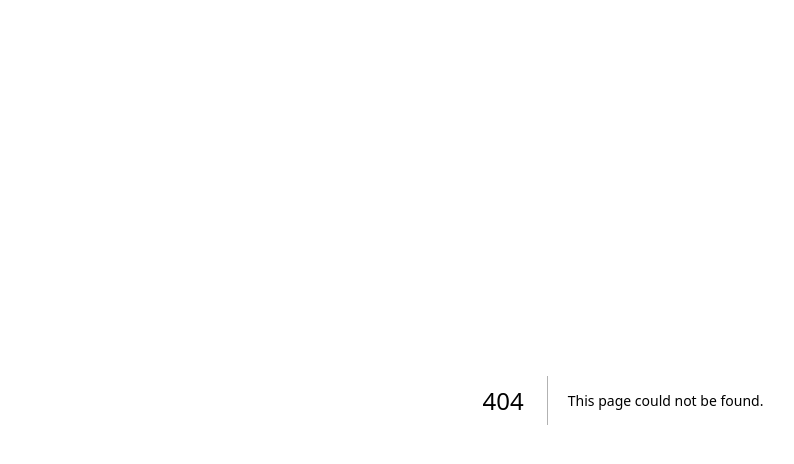
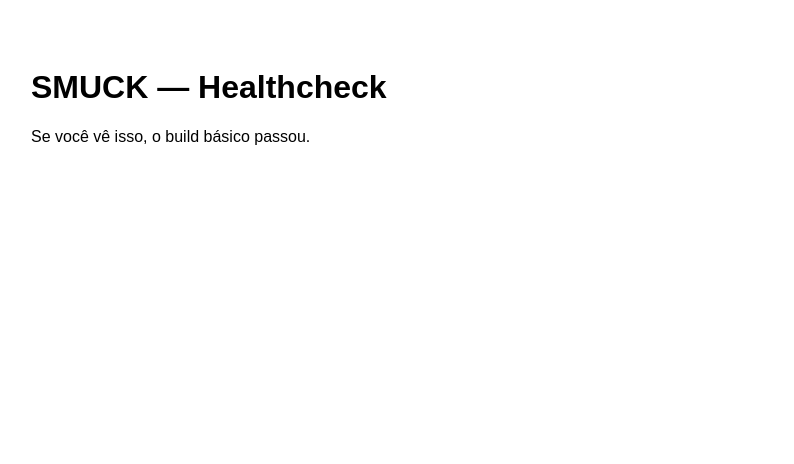
Before and after one commit to SMUCKcyr/SMUCK, a Next.js app: page /pages/healthcheck in a window 1280 px wide. Before the commit this address had no page. Shown: the top 464 px of the page, without its empty margins (17-811 px from the left). Built offline with nearby package versions, Linux system fonts and the light colour scheme.

Commit message:
Create healthcheck.jsx

```diff
--- /dev/null
+++ b/pages/pages/healthcheck.jsx
@@ -0,0 +1,8 @@
+export default function Health() {
+  return (
+    <div style={{ fontFamily: "Arial, sans-serif", padding: 40 }}>
+      <h1>SMUCK — Healthcheck</h1>
+      <p>Se você vê isso, o build básico passou.</p>
+    </div>
+  );
+}
```
